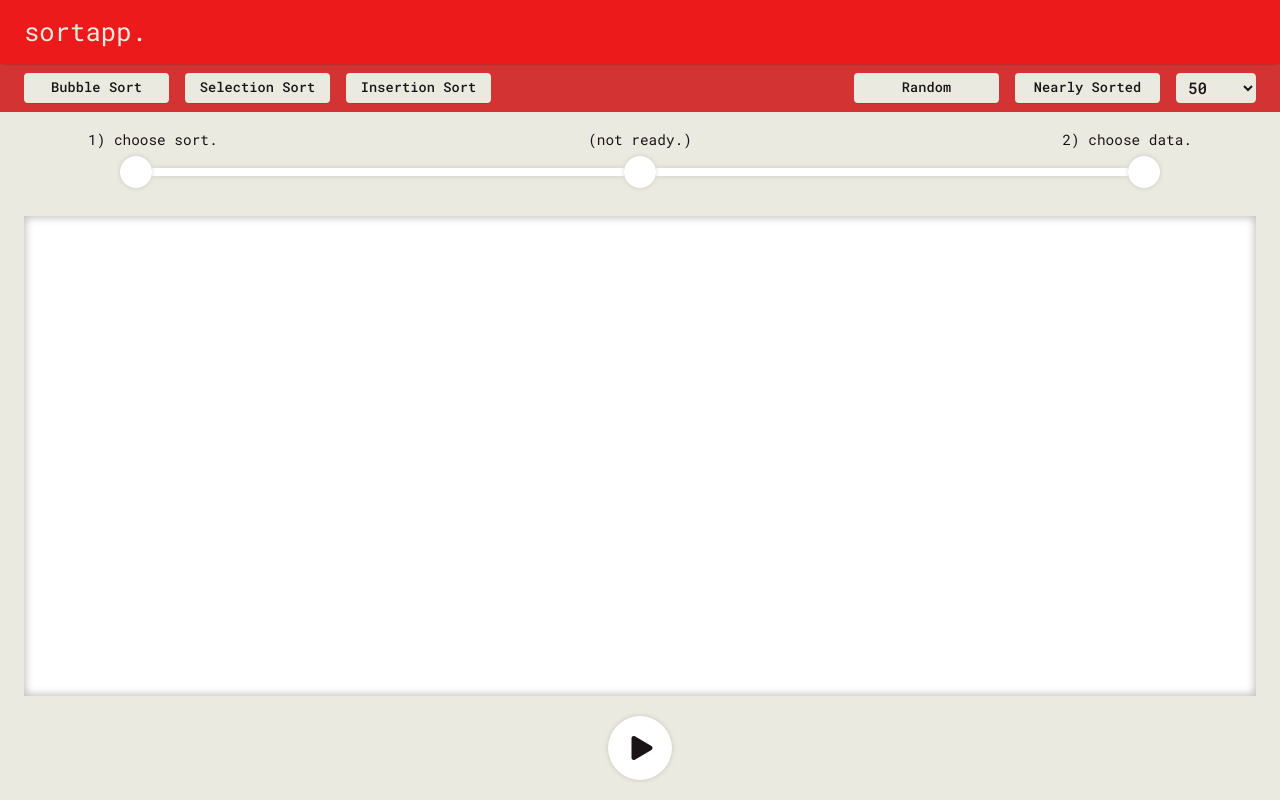
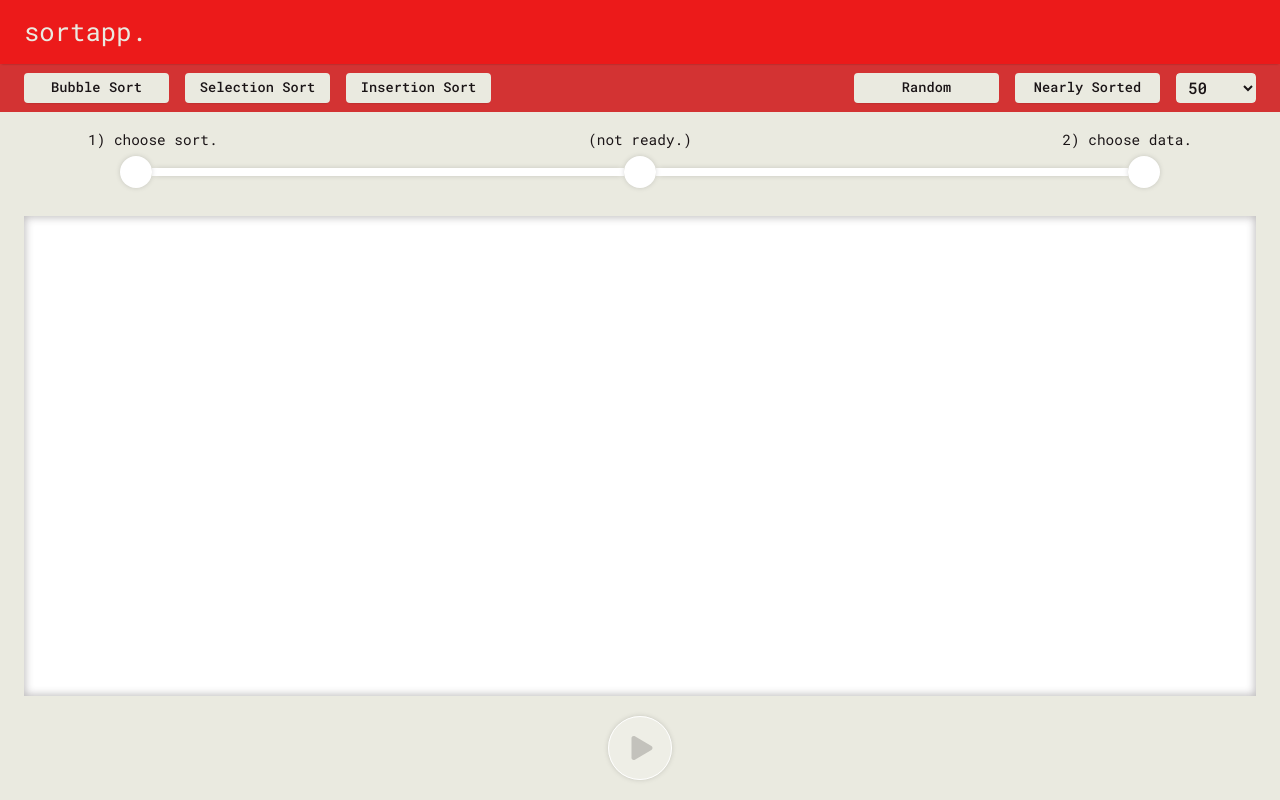
Before and after one commit to kyle4real/Sorting-Visualizer, a React (Create React App) app: page / in a window 1280 px wide. Built offline with nearby package versions, Linux system fonts and the light colour scheme.

Commit message:
Play button disabled if sort selection or data selection is null.

```diff
--- a/src/components/Sorting/Controls/PlayButton/PlayButton.js
+++ b/src/components/Sorting/Controls/PlayButton/PlayButton.js
@@ -1,8 +1,11 @@
-import React, { useState } from "react";
+import React, { useContext } from "react";
+import SortContext from "../../../../store/sort-context";
 import styles from "./PlayButton.module.scss";
 import { FaPlay, FaPause } from "react-icons/fa";
 
 const PlayButton = ({ setSortingOn, sortingOn, handlePlay, handlePause }) => {
+    const sortCtx = useContext(SortContext);
+
     const handleToggle = () => {
         setSortingOn((p) => !p);
         if (!sortingOn) {
@@ -13,7 +16,11 @@ const PlayButton = ({ setSortingOn, sortingOn, handlePlay, handlePause }) => {
     };
 
     return (
-        <button className={styles["play-button"]} onClick={handleToggle}>
+        <button
+            className={styles["play-button"]}
+            onClick={handleToggle}
+            disabled={!sortCtx.sortSelection || !sortCtx.dataSelection}
+        >
             {!sortingOn && <FaPlay className={styles["play-button__play"]} />}
             {sortingOn && <FaPause className={styles["play-button__pause"]} />}
         </button>
--- a/src/components/Sorting/Controls/PlayButton/PlayButton.module.scss
+++ b/src/components/Sorting/Controls/PlayButton/PlayButton.module.scss
@@ -12,25 +12,35 @@
     background: white;
     box-shadow: 0px 0px 6px -2px rgba(0, 0, 0, 0.3);
     transition: background 0.3s ease;
+    color: $secondary;
 
     &:hover {
         background: rgba(white, 0.6);
-    }
-
-    &:hover &__play,
-    &:hover &__pause {
         color: $primary;
     }
 
+    &:active {
+        transform: scale(0.95);
+    }
+
     &__play {
-        color: $secondary;
+        color: inherit;
         font-size: 1.5rem;
         margin-left: 3px;
         transition: color 0.3s ease;
     }
     &__pause {
-        color: $secondary;
+        color: inherit;
         font-size: 1.6rem;
         transition: color 0.3s ease;
     }
+
+    &:disabled {
+        color: rgba($secondary, 0.2);
+        background: rgba(white, 0.2);
+        :hover {
+            color: rgba($secondary, 0.2);
+            background: rgba(white, 0.2);
+        }
+    }
 }
```
